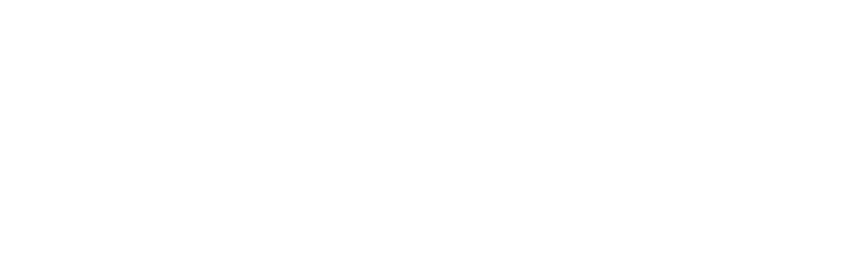
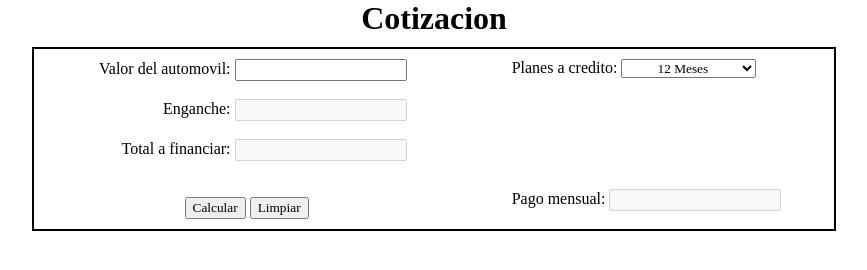
Before and after one commit to 2020030275/P003, a plain HTML site: page html/cotizacion.html in a window 1280 px wide. Shown: the whole page, without its empty margins (206-1073 px from the left). Drawn offline with Linux system fonts and the light colour scheme.

Commit message:
Diseño de la cotizacion

```diff
--- a/css/estiloCotizacion.css
+++ b/css/estiloCotizacion.css
@@ -0,0 +1,36 @@
+*{
+    margin: 0 auto;
+    padding: 0 auto;
+    font-family: 'Times New Roman';
+}
+.contenedor{
+    padding-top: 10px;
+    margin-top: 10px;
+    padding-bottom: 10px;
+    width: 800px;
+    border: 2px solid black;
+    display: flex;
+}
+
+.izquierda{
+    width: 40%;
+
+}
+
+.izquierda-arriba{
+    text-align: right;
+}
+
+.izquierda-abajo{
+
+   text-align: center;
+}
+
+
+.derecha-abajo{
+    height: 25%;
+}
+
+.derecha-arriba{
+    height: 70%;
+}
--- a/html/cotizacion.html
+++ b/html/cotizacion.html
@@ -4,11 +4,68 @@
     <meta charset="UTF-8">
     <meta http-equiv="X-UA-Compatible" content="IE=edge">
     <meta name="viewport" content="width=device-width, initial-scale=1.0">
+    <link rel="stylesheet" href="/css/estiloCotizacion.css">
+    <script src="/js/scriptCotizacion.js"></script>
     <title>Cotizacion</title>
 </head>
 <body>
 
-    <div >
+    <header>
+        <h1 style="text-align: center;">Cotizacion</h1>
+    </header>
+
+    <div class="contenedor">
+
+
+
+        <div class="izquierda">
+            <div class="izquierda-arriba">
+                <label for="ValorAutomovil">Valor del automovil: </label>
+                <input type="text" name="Valor" id="Valor">
+                <br><br>
+                <label for="EngancheAutomovil">Enganche: </label>
+                <input type="text" name="enganche" id="enganche" disabled="true">
+                <br> <br>
+                <label for="Total">Total a financiar: </label>
+                <input type="text" name="TotalFinanciar" id="TotalFinanciar" disabled="true">
+            </div>
+
+            <br><br>
+            <div class="izquierda-abajo">
+                <button>Calcular</button>
+                <button>Limpiar</button>
+            </div>
+
+        </div>
+
+        <div class="derecha">
+            <div class="derecha-arriba">
+                <label for="Planes">Planes a credito:</label>
+                <select name="planes" id="planes" style="width: 50%; text-align: center;">
+                    <option value="12">12 Meses</option>
+                    <option value="18">18 Meses</option>
+                    <option value="24">24 Meses</option>
+                    <option value="36">36 Meses</option>
+                    <option value="48">48 Meses</option>
+                </select>
+            </div>
+
+            <br>
+
+            <div class="derecha-abajo">
+                <label for="PagoMensual">Pago mensual:</label>
+                <input type="text" disabled="true">
+            </div>
+
+        </div>
+
+
+
+
+
+
+
+
 
     </div>
 
```
